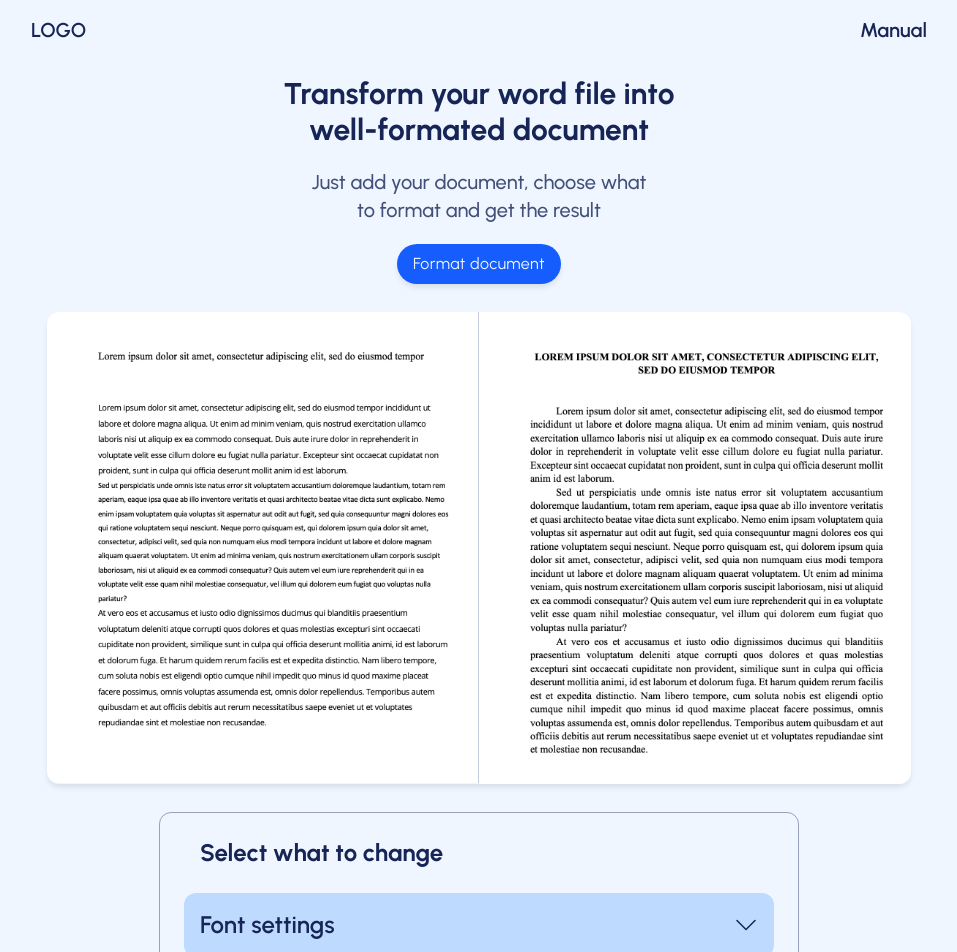
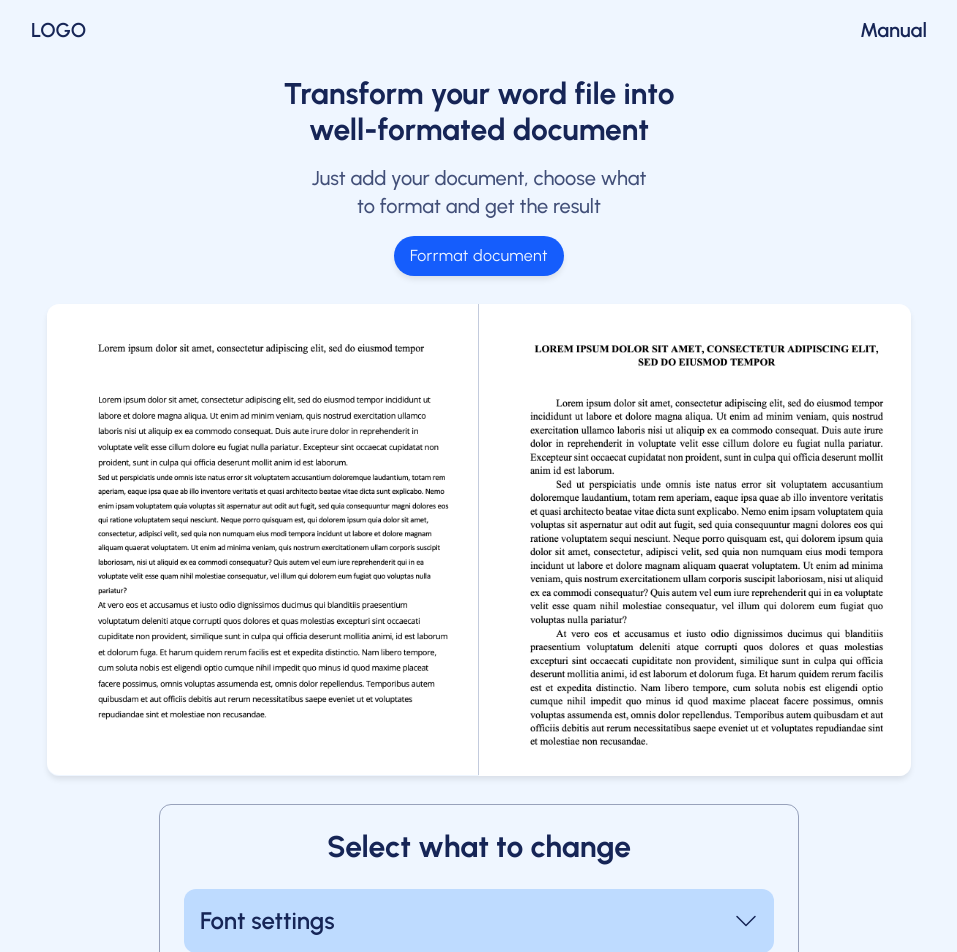
Before and after one commit to EgorFray/fdword, a React (Vite) app in the folder frontend/: page /dashboard in a window 1280 px wide. Shown: the top 952 px of the page, without its empty margins (161-1118 px from the left). Built offline with nearby package versions, Linux system fonts and the light colour scheme.

Commit message:
Refactor dashboardHeading to one universal reusablee component

```diff
--- a/frontend/src/features/modifyForm/FormHeading.jsx
+++ b/frontend/src/features/modifyForm/FormHeading.jsx
@@ -1,5 +1,9 @@
 function FormHeading({ children }) {
-  return <h2 className="mb-6 ml-4 text-2xl font-bold">{children}</h2>;
+  return (
+    <div className="flex w-full items-center justify-center">
+      <h2 className="mb-6 text-3xl font-bold">{children}</h2>
+    </div>
+  );
 }
 
 export default FormHeading;
--- a/frontend/src/ui/DashboardHeading.jsx
+++ b/frontend/src/ui/DashboardHeading.jsx
@@ -1,4 +1,7 @@
 import Button from "./Button";
+import Heading from "./Heading";
+import MainHeading from "./MainHeading";
+import SubHeading from "./SubHeading";
 
 function DashboardHeading({ formRef }) {
   function handleClick() {
@@ -8,16 +11,16 @@ function DashboardHeading({ formRef }) {
   }
 
   return (
-    <div className="flex flex-col gap-5">
-      <p className="text-3xl font-bold">
+    <Heading>
+      <MainHeading>
         Transform your word file into <br /> well-formated document
-      </p>
-      <p className="text-xl font-medium text-blue-950/80">
+      </MainHeading>
+      <SubHeading>
         Just add your document, choose what <br />
         to format and get the result
-      </p>
-      <Button onClick={handleClick}>Format document</Button>
-    </div>
+      </SubHeading>
+      <Button handleClick={handleClick}>Forrmat document</Button>
+    </Heading>
   );
 }
 
--- /dev/null
+++ b/frontend/src/ui/Heading.jsx
@@ -0,0 +1,5 @@
+function Heading({ children }) {
+  return <div className="flex flex-col gap-4">{children}</div>;
+}
+
+export default Heading;
--- /dev/null
+++ b/frontend/src/ui/MainHeading.jsx
@@ -0,0 +1,5 @@
+function MainHeading({ children }) {
+  return <p className="text-3xl font-bold">{children}</p>;
+}
+
+export default MainHeading;
--- /dev/null
+++ b/frontend/src/ui/SubHeading.jsx
@@ -0,0 +1,5 @@
+function SubHeading({ children }) {
+  return <p className="text-xl font-medium text-blue-950/80">{children}</p>;
+}
+
+export default SubHeading;
```
